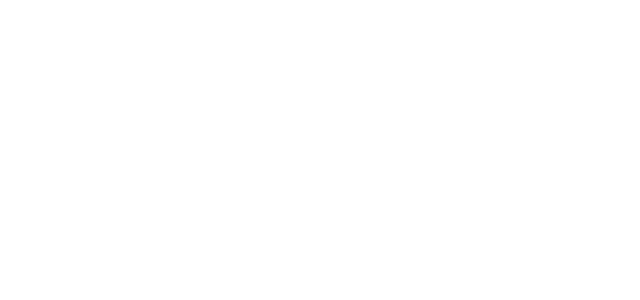
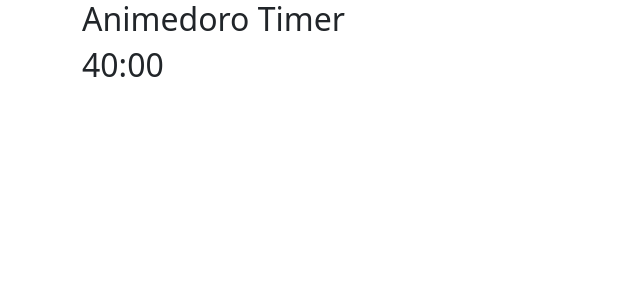
Before and after one commit to Omair-D/animedoro, a React (Create React App) app: page / in a window 1280 px wide. Shown: the top 300 px of the page, without its empty margins (0-640 px from the left). Built offline with nearby package versions, Linux system fonts and the light colour scheme.

Commit message:
Forging timer skeleton

```diff
--- a/src/App.js
+++ b/src/App.js
@@ -1,7 +1,22 @@
+import React from 'react';
+import { Button } from 'react-bootstrap';
+
+
 function App() {
   return (
-    <div>
+    <div className="container">
+        <div className = 'Lead'>
+          <h2 className='lead-2'>
+            Animedoro Timer
 
+          </h2>
+
+
+        </div>
+        <div className='Timer'>
+          <h2>40:00</h2>
+
+        </div>
     </div>
   );
 }
```
Also changed, not shown: package.json (+4 -3 lines), 2 other files (tests, documents, lock files or other folders).
